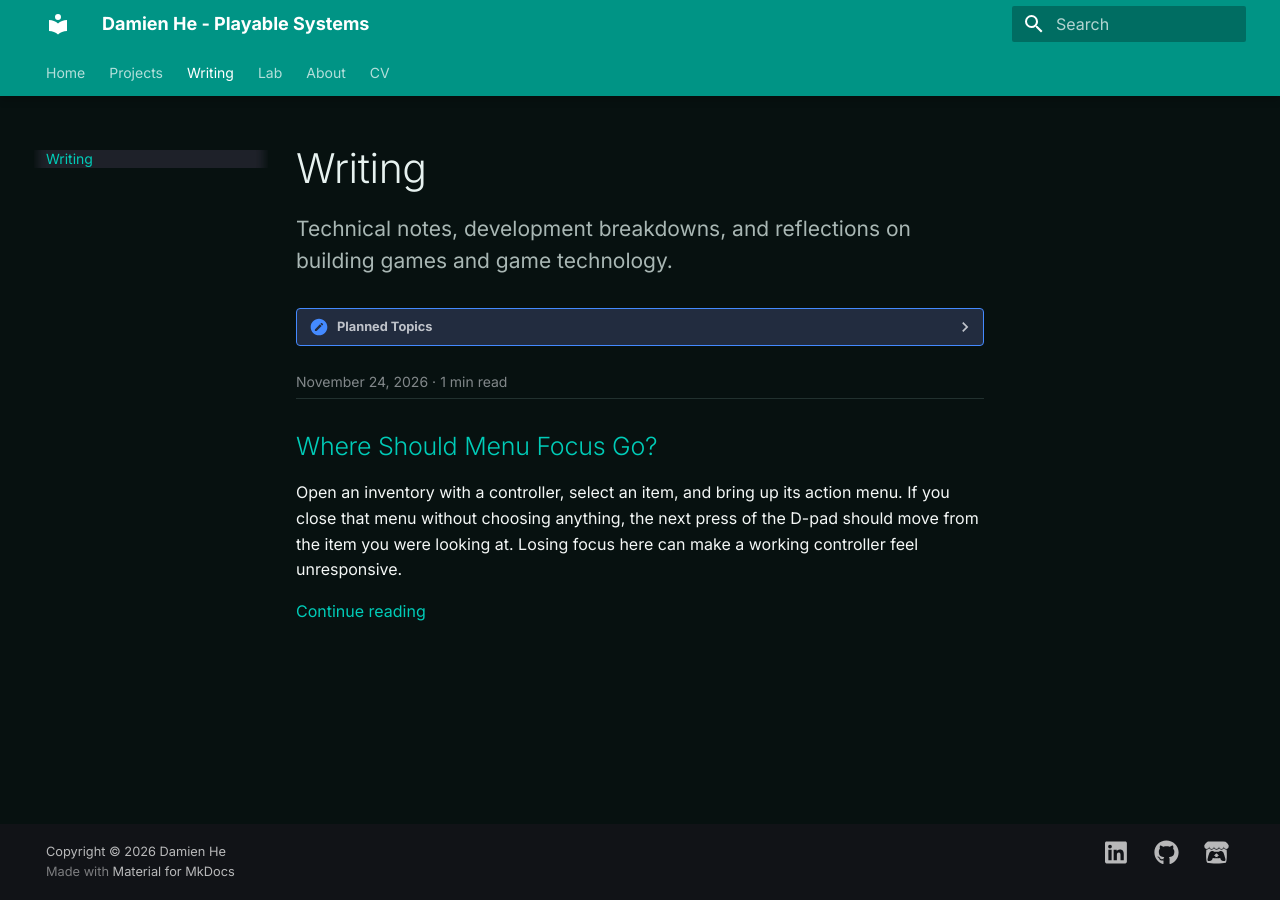
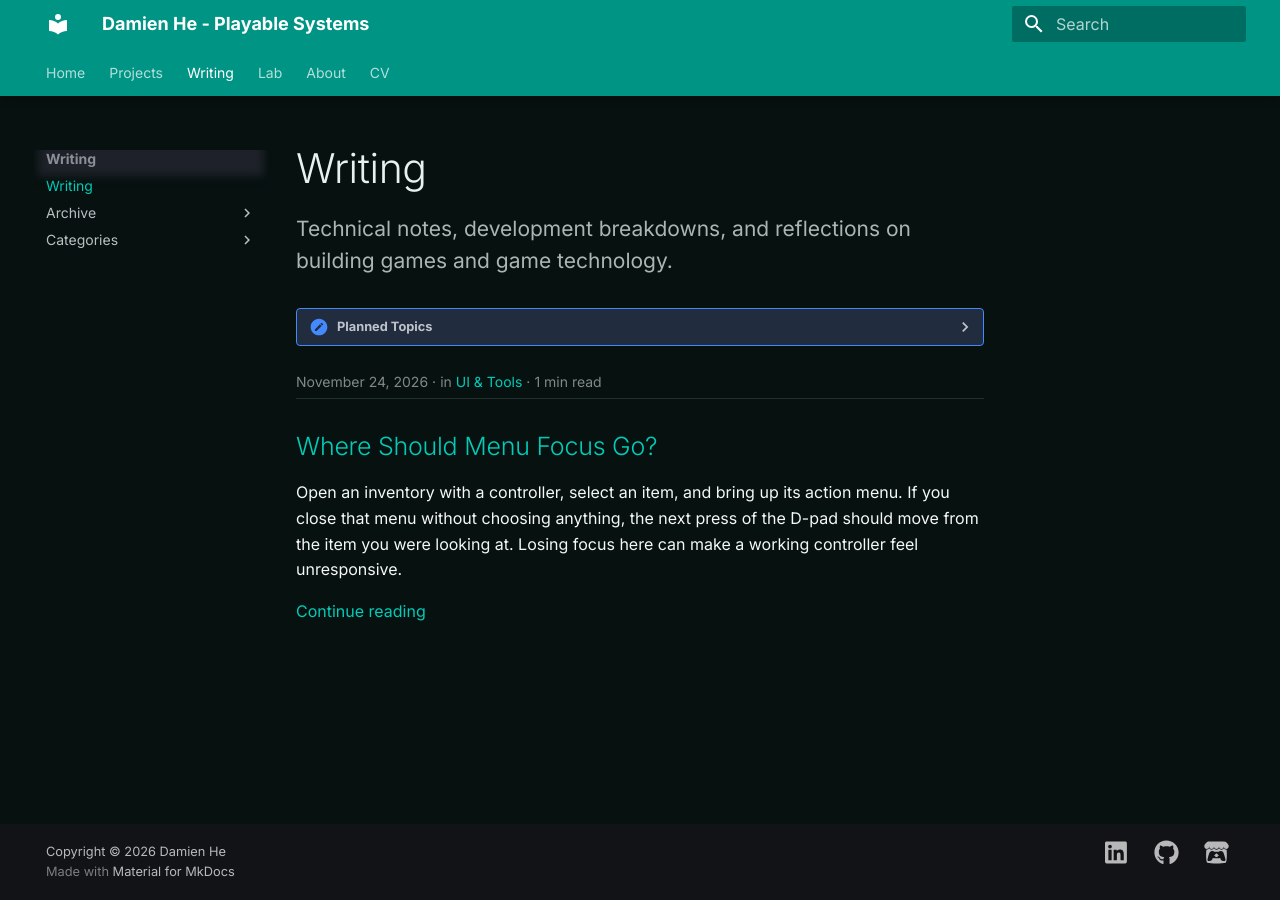
Before and after one commit to Mesdwe/Mesdwe.github.io, an MkDocs documentation site: the page built from docs/writing/index.md, in a window 1280 px wide. Built offline with MkDocs 1.6.1 and Material for MkDocs 9.7.7, drawn with Linux system fonts in a browser that asks for light colours.

Commit message:
Update mkdocs.yml

```diff
--- a/mkdocs.yml
+++ b/mkdocs.yml
@@ -32,7 +32,8 @@ nav:
           - Animal Chess: projects/animal-chess.md
           - Jalopy: projects/jalopy.md
           - French Kiss: projects/french-kiss.md
-  - Writing: writing/index.md
+  - Writing:
+      - writing/index.md
   - Lab: lab/index.md
   - About: about.md
   - CV: https://d0fc5bfd-ec07-4057-ae45-9881dede96c4.filesusr.com/ugd/57c5d6_19820915433b4fad950fcbe50ae07725.pdf
@@ -42,8 +43,8 @@ plugins:
   - blog:
       blog_dir: writing
       post_url_format: "{slug}"
-      archive: false
-      categories: false
+      archive: true
+      categories: true
 
 extra_css:
   - stylesheets/extra.css
```
